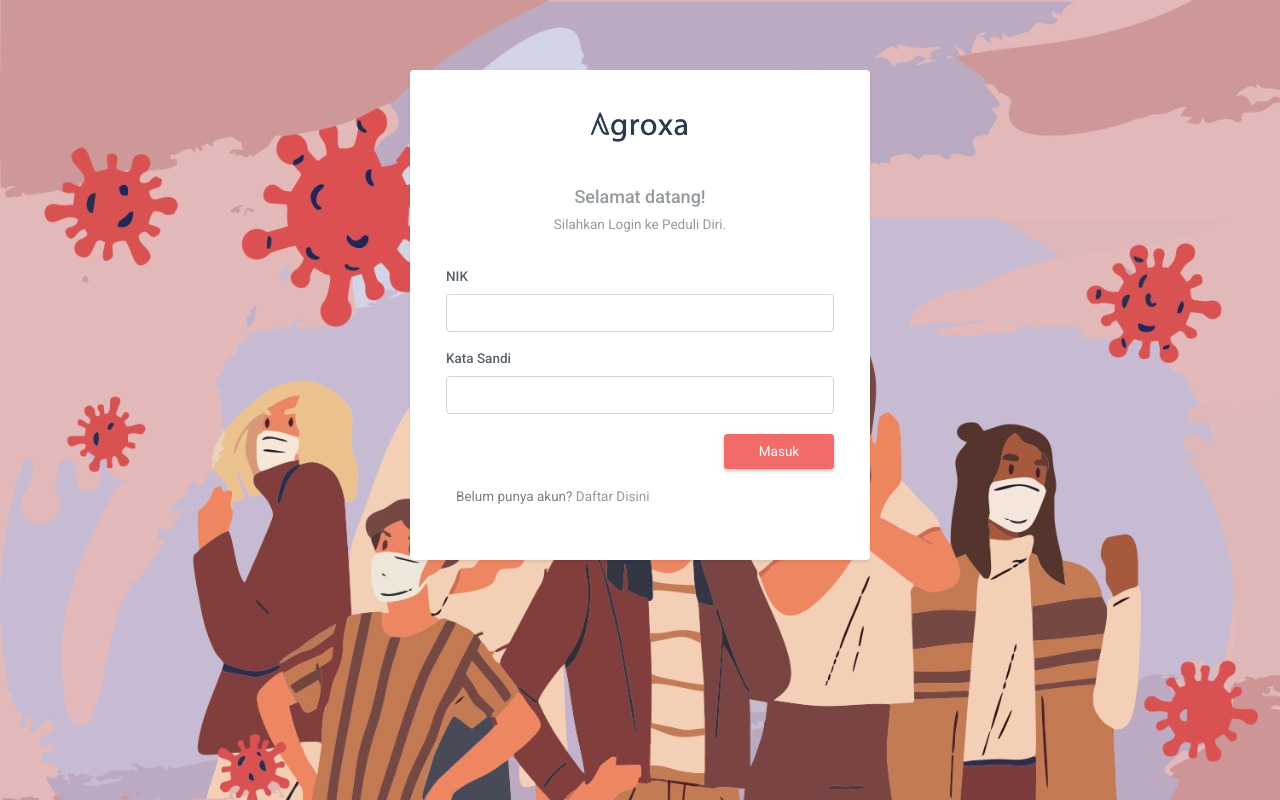
After one commit to uzidreamcode/ukk_iqbal, a PHP site: page /login.php in a window 1280 px wide. The commit adds this page. Run offline with PHP 8.4, Linux system fonts and the light colour scheme; some libraries are stand-ins or nearby versions.

Commit message:
fix login dan daftar

```diff
--- a/assets/css/style.css
+++ b/assets/css/style.css
@@ -1116,7 +1116,7 @@ dt {
 
 /************* page title *************/
 .page-title-box {
-  background: url("../images/bg.jpg");
+  background: url("../cover.jpg");
   margin: 0 -30px 23px -30px;
   padding: 20px 30px 100px 30px;
   -webkit-box-shadow: 0 2px 3px rgba(0, 0, 0, 0.08);
@@ -1235,7 +1235,7 @@ dt {
   min-height: 80px;
   padding: 20px;
   position: relative;
-  background: url("../images/bg.jpg");
+  background: url("../cover.jpg");
   background-size: cover;
 }
 
@@ -3718,7 +3718,7 @@ Invoice
 }
 
 .account-pages {
-  background: url("../images/bg.jpg");
+  background: url("../cover.jpg");
   position: absolute;
   background-size: cover;
   height: 100%;
--- a/assets/scss/_account-pages.scss
+++ b/assets/scss/_account-pages.scss
@@ -34,7 +34,7 @@
 
 
 .account-pages {
-  background: url("../images/bg.jpg");
+  background: url("./cover.jpg");
   position: absolute;
   background-size: cover;
   height: 100%;
--- /dev/null
+++ b/koneksi.php
@@ -0,0 +1,3 @@
+<?php
+$koneksi=mysqli_connect('localhost','root','','ukk_iqbal');
+?>
--- /dev/null
+++ b/login.php
@@ -0,0 +1,111 @@
+<?php
+session_start();
+?>
+<!DOCTYPE html>
+<html lang="en">
+
+<head>
+    <meta charset="utf-8" />
+    <meta http-equiv="X-UA-Compatible" content="IE=edge">
+    <meta name="viewport" content="width=device-width, initial-scale=1.0, user-scalable=0, minimal-ui">
+    <title>Agroxa - Responsive Bootstrap 4 Admin Dashboard</title>
+    <meta content="Admin Dashboard" name="description" />
+    <meta content="Themesbrand" name="author" />
+    <link rel="shortcut icon" href="assets/images/favicon.ico">
+
+    <link href="assets/css/bootstrap.min.css" rel="stylesheet" type="text/css">
+    <link href="assets/css/metismenu.min.css" rel="stylesheet" type="text/css">
+    <link href="assets/css/icons.css" rel="stylesheet" type="text/css">
+    <link href="assets/css/style.css" rel="stylesheet" type="text/css">
+</head>
+
+<body>
+
+    <!-- Background -->
+    <div class="account-pages"></div>
+    <!-- Begin page -->
+    <div class="wrapper-page">
+
+        <div class="card">
+            <div class="card-body">
+
+                <h3 class="text-center m-0">
+                    <a href="index.html" class="logo logo-admin"><img src="assets/images/logo.png" height="30" alt="logo"></a>
+                </h3>
+
+                <div class="p-3">
+                    <h4 class="text-muted font-18 m-b-5 text-center">Selamat datang!</h4>
+                    <p class="text-muted text-center">Silahkan Login ke Peduli Diri.</p>
+
+                    <form class="form-horizontal m-t-30" method="post">
+
+                        <div class="form-group">
+                            <label for="username">NIK</label>
+                            <input type="number" class="form-control" name="nik" id="username" >
+                        </div>
+
+                        <div class="form-group">
+                            <label for="userpassword">Kata Sandi</label>
+                            <input name="password" type="password" class="form-control" id="userpassword">
+                        </div>
+
+                        <div class="form-group row m-t-20">
+
+                            <div class="col-12 text-right">
+                                <button name="submit" class="btn btn-primary w-md waves-effect waves-light" type="submit">Masuk</button>
+                            </div>
+                        </div>
+
+                        <div style="margin-left: 10px" class="form-group m-t-10 mb-0 row">
+                            <p class="text-black-50">Belum punya akun? <a href="daftar.php" class="text-black"> Daftar Disini </a> </p>
+                        </div>
+                    </form>
+                    <?php
+                    include 'koneksi.php';
+                    if (isset($_POST['submit']))
+                    {
+                     $nik=$_POST['nik'];
+                     $password=md5($_POST['password']);
+
+                     $ambil=$koneksi->query("SELECT * FROM user WHERE nik='$nik' AND password='$password'");
+                     $benar =$ambil->num_rows;
+                     if ($benar > 0)
+                     {
+
+                        echo "<script>alert ('Selamat datang')</script>";
+                        echo "<script>location='index.php'</script>";
+                        $_SESSION['admin']=$nik;
+                    }
+                    else
+                    {
+                        echo "<script>alert ('Username atau password salah')</script>";
+                    }
+                }
+                ?>
+            </div>
+
+        </div>
+    </div>
+
+
+
+</div>
+
+<!-- END wrapper -->
+
+
+<!-- jQuery  -->
+<script src="assets/js/jquery.min.js"></script>
+<script src="assets/js/bootstrap.bundle.min.js"></script>
+<script src="assets/js/metisMenu.min.js"></script>
+<script src="assets/js/jquery.slimscroll.js"></script>
+<script src="assets/js/waves.min.js"></script>
+
+<script src="../plugins/jquery-sparkline/jquery.sparkline.min.js"></script>
+
+<!-- App js -->
+<script src="assets/js/app.js"></script>
+
+</body>
+
+</html>
```
Also changed, not shown: daftar.php (added, +106 -0 lines), pages-login.html (deleted, +0 -96 lines), pages-register.html (deleted, +0 -94 lines), assets/cover.jpg (added), index.php (renamed from index.html).
